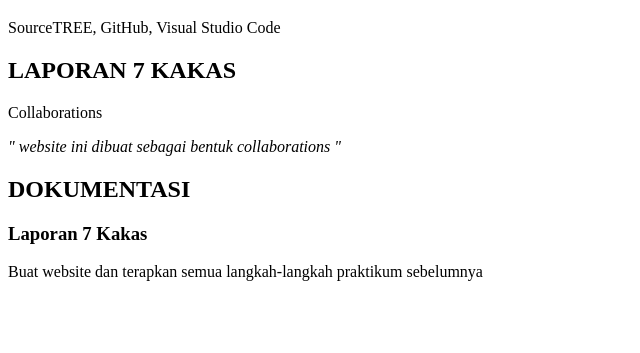
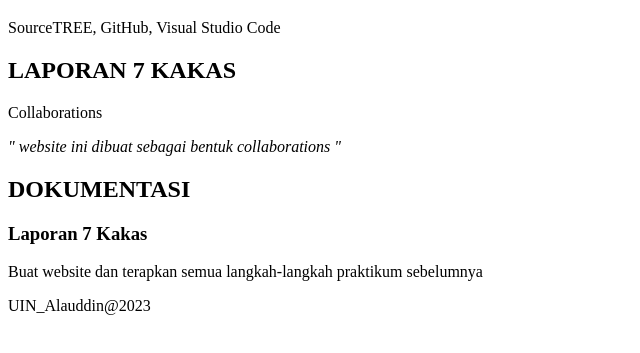
Before and after one commit to gitkurahmawati123/laporan-7, a plain HTML site: page index.html in a window 1280 px wide. Shown: the part 61-414 px from the top of the page, without its empty margins (0-640 px from the left). Drawn offline with Linux system fonts and the light colour scheme.

Commit message:
tambahkan footer

```diff
--- a/index.html
+++ b/index.html
@@ -22,6 +22,7 @@
             <p> Buat website dan terapkan semua langkah-langkah praktikum sebelumnya </p>
         </div>
     </section>
+    <div id="footer"> UIN_Alauddin@2023</div>
 
 </body>
 </html>
```
